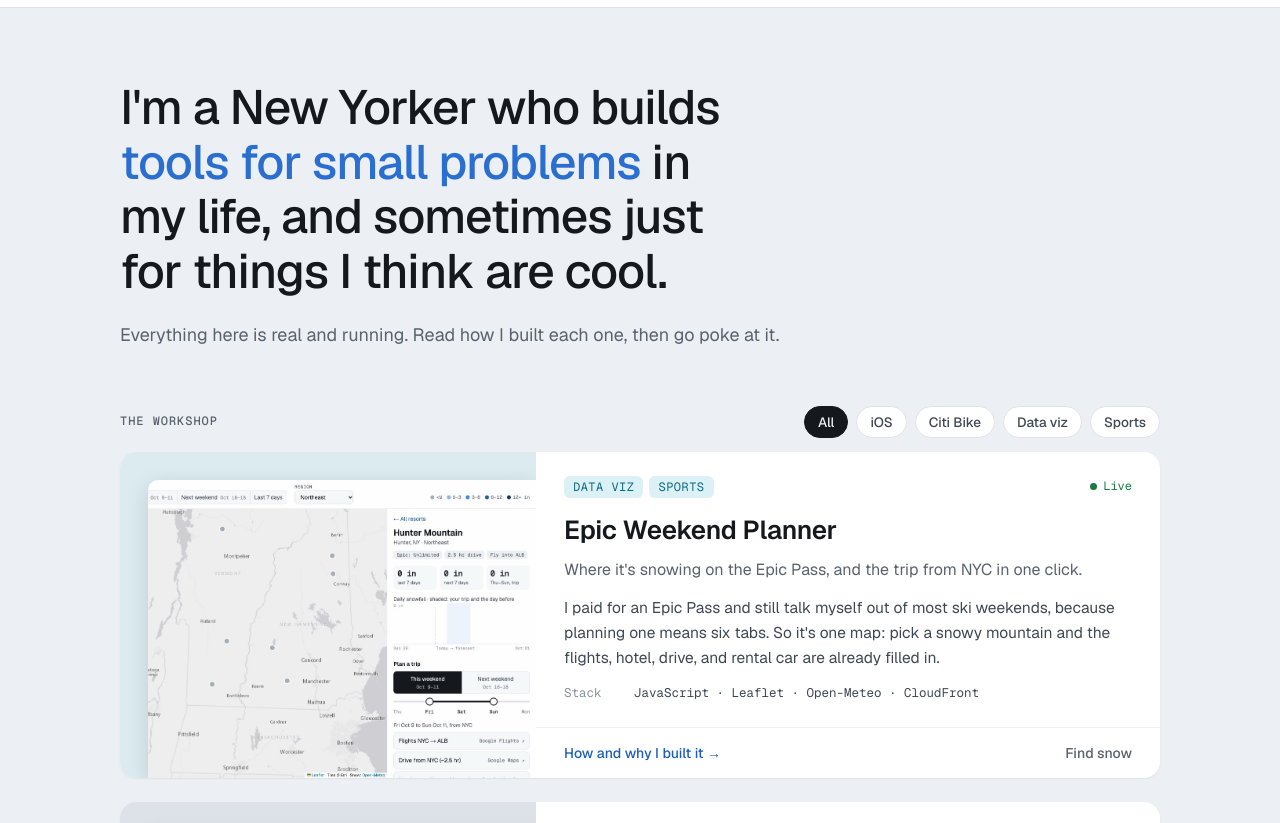
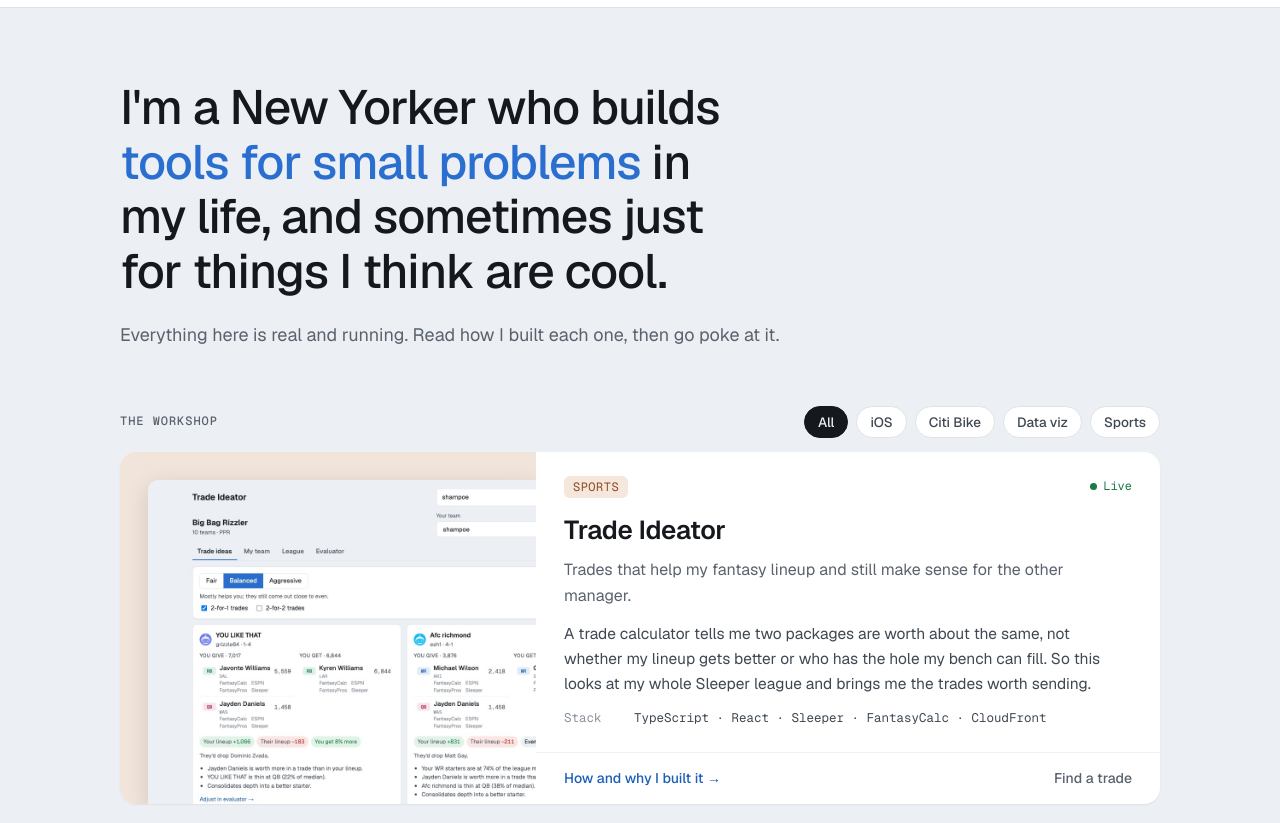
Before and after one commit to nshampoo/shampoe-website, a plain HTML site: page site/index.html in a window 1280 px wide. Shown: the part 65-888 px from the top of the page. Drawn offline with nearby package versions, Linux system fonts and the light colour scheme; no server answers.

Commit message:
Workshop: add Trade Ideator row
Links /trades/ and /trades/open/ from the homepage, framed like the
other website screenshots. Sorted first by its repo creation date.

```diff
--- a/site/index.html
+++ b/site/index.html
@@ -4,7 +4,7 @@
 <meta charset="utf-8">
 <meta name="viewport" content="width=device-width, initial-scale=1">
 <title>Nick Shampoe</title>
-<meta name="description" content="A New Yorker who builds tools for small problems. The Epic Weekend Planner, Citi Bike Tides, Park It, Volo Drop-in Alerts, and Tomo.">
+<meta name="description" content="A New Yorker who builds tools for small problems. The Epic Weekend Planner, Trade Ideator, Citi Bike Tides, Park It, Volo Drop-in Alerts, and Tomo.">
 <link rel="icon" href="/favicon.svg" type="image/svg+xml">
 <link rel="apple-touch-icon" href="/apple-touch-icon.png">
 <link rel="preconnect" href="https://fonts.googleapis.com">
@@ -56,11 +56,11 @@
 
 /* Website screenshots sit inset from the top-left corner, like a browser window. */
 /* Full-bleed screenshots fill the row whatever its height. */
-.tool-epic .shot img, .tool-site .shot img, .tool-tides .shot img, .tool-volo .shot img { position: absolute; inset: 0; width: 100%; height: 100%; }
-.tool-epic .shot img, .tool-site .shot img { inset: 28px 0 0 28px; width: calc(100% - 28px); height: calc(100% - 28px); border-radius: 10px 0 0 0; box-shadow: 0 6px 22px rgba(21, 25, 30, 0.14); }
+.tool-epic .shot img, .tool-site .shot img, .tool-trades .shot img, .tool-tides .shot img, .tool-volo .shot img { position: absolute; inset: 0; width: 100%; height: 100%; }
+.tool-epic .shot img, .tool-site .shot img, .tool-trades .shot img { inset: 28px 0 0 28px; width: calc(100% - 28px); height: calc(100% - 28px); border-radius: 10px 0 0 0; box-shadow: 0 6px 22px rgba(21, 25, 30, 0.14); }
 /* Show the resort panel, not the empty map. */
 .tool-epic .shot img { object-position: 100% 0; }
-.tool-site .shot img { object-position: 0 0; }
+.tool-site .shot img, .tool-trades .shot img { object-position: 0 0; }
 .tool-tides .shot img { object-position: 50% 45%; }
 /* The App Store frames have an orange-to-yellow background; the panel continues it. */
 .tool-tomo .shot { align-items: flex-start; background: linear-gradient(#ef6a3c, #f2913b); }
@@ -161,6 +161,20 @@
          scripts/order-projects.mjs. Rows without a data-repo go last. data-chips must match the filters above. -->
     <div class="tools">
 <!-- projects -->
+      <article class="card tool tool-trades" data-repo="nshampoo/fantasy-football-trade-ideator" data-chips="sports">
+        <div class="shot"><img src="/img/trades.jpg" alt="Trade Ideator showing two trade ideas for one of my leagues, each with both sides, lineup gains, and the reasons behind it" width="1200" height="760" loading="lazy"></div>
+        <div class="text">
+          <div class="body">
+            <div class="meta"><span class="chips"><button type="button" class="tag" data-chip="sports">Sports</button></span><span class="status live"><span class="dot"></span>Live</span></div>
+            <h2><a href="/trades/">Trade Ideator</a></h2>
+            <p class="sub">Trades that help my fantasy lineup and still make sense for the other manager.</p>
+            <p>A trade calculator tells me two packages are worth about the same, not whether my lineup gets better or who has the hole my bench can fill. So this looks at my whole Sleeper league and brings me the trades worth sending.</p>
+            <dl class="specs"><dt>Stack</dt><dd>TypeScript · React · Sleeper · FantasyCalc · CloudFront</dd></dl>
+          </div>
+          <div class="links"><a href="/trades/">How and why I built it →</a><a class="secondary" href="/trades/open/">Find a trade</a></div>
+        </div>
+      </article>
+
       <article class="card tool tool-epic" data-repo="nshampoo/nyc-skiing-visualizer" data-chips="dataviz sports">
         <!-- TODO: re-shoot site/img/epic.jpg after the first real storm. It's from October, so every pin is gray and Hunter says 0 in. -->
         <div class="shot"><img src="/img/epic.jpg" alt="Epic Weekend Planner map of the Northeast with Hunter Mountain's snowfall and trip links from NYC" width="1200" height="760" loading="lazy"></div>
```
Also changed, not shown: README.md.
